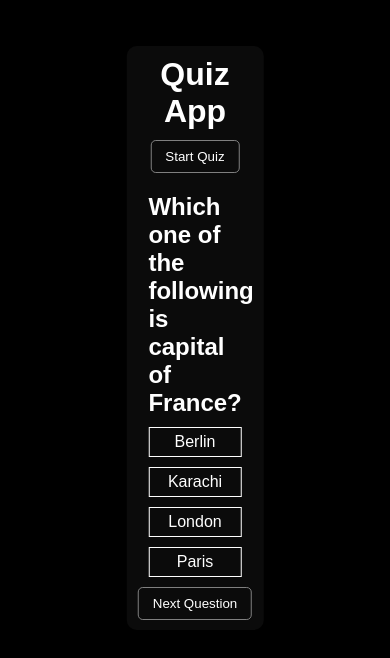
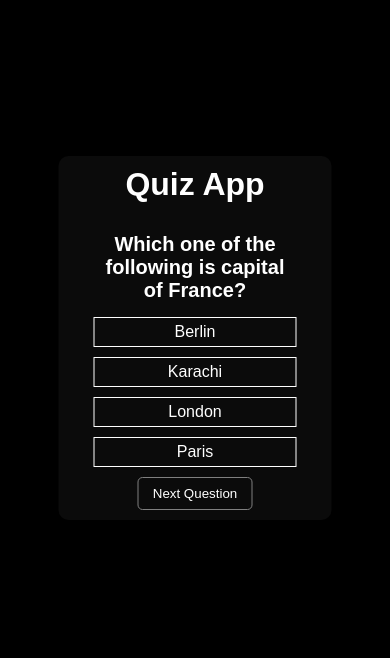
Before and after one commit to muhammadfuzailahmed/Quiz-App, a plain HTML site: page index.html in a window 390 px wide. Both pictures are taken after a click on the button "Start Quiz". Drawn offline with Linux system fonts and the light colour scheme.

Commit message:
Solve start button problem during the quiz

```diff
--- a/index.html
+++ b/index.html
@@ -14,7 +14,7 @@
         </div>
         <div class="container">
             <div class="question-container hidden">
-                <h2 class="quiz-question">Which one ois the capital of Fraance?</h2>
+                <h2 class="quiz-question"></h2>
             </div>
             <div class="option-container">
                 <ul class="option-list"></ul>
--- a/script.js
+++ b/script.js
@@ -17,7 +17,7 @@ let questions = [
     answer: "Paris"
 },
 {
-    question: "Which is the most populated country in the world?:",
+    question: "Which is the most populated country in the world?",
     options: ["India", "China", "America", "Canada"],
     answer: "India"
 },
@@ -32,6 +32,7 @@ document.addEventListener('DOMContentLoaded', () => {
     startBtn.addEventListener('click', showQuestion);
 
     function showQuestion() {
+        startBtn.classList.add('hidden')
         questionContainer.classList.remove('hidden');
         question.classList.remove('hidden');
         question.textContent = "";
--- a/style.css
+++ b/style.css
@@ -88,3 +88,21 @@ body {
     color: #fff;
     margin: 8px 0px;
 }
+
+@media screen and (max-width: 768px) {
+    .box {
+    position: absolute;
+    top: 40%;
+    left: 50%;
+    transform: translate(-50%, -50%);
+    background-color: #0b0b0b;
+    width: 70vw;
+    border-radius: 10px;
+}
+
+.question-container .quiz-question {
+    font-size: 20px;
+    text-align: center;
+    margin-bottom: 15px;
+}
+}
```
